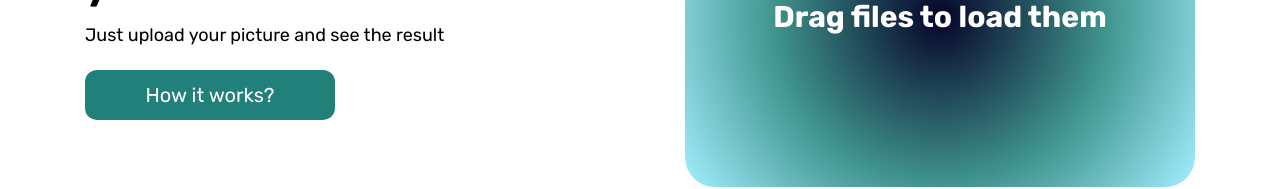
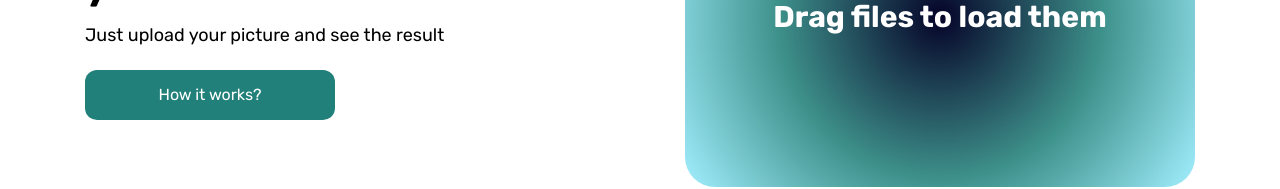
Before and after one commit to quarus-environment/quorus-frontend, a React (Create React App) app: page / in a window 1280 px wide. Shown: the part 391-580 px from the top of the page. Built offline with nearby package versions, Linux system fonts and the light colour scheme; a web font is replaced by a local one.

Commit message:
подправил верстку

```diff
--- a/src/pages/app/main/imageUploader/modal/modal.js
+++ b/src/pages/app/main/imageUploader/modal/modal.js
@@ -3,7 +3,12 @@ import "./modal.css";
 export function Modal({ active, setActive, model, mouseLink }) {
   return active ? (
     <div className="modal" onClick={() => setActive(false)}>
-      <p className="mouse_description">Это {model}!</p>
+      <p
+        className="mouse_description"
+        style={{ fontWeight: "bold", fontSize: "24px" }}
+      >
+        Это {model}!
+      </p>
       <div className="mouse_photo">
         <img
           className="mouse_pic"
--- a/src/pages/app/main/main.css
+++ b/src/pages/app/main/main.css
@@ -1,4 +1,4 @@
-*{
+* {
     font-family: 'Rubik', sans-serif;
 }
 
@@ -38,7 +38,7 @@
     background-color: rgba(33, 129, 122, 1.00);
     color: white;
     border: none;
-    font-size: 20px;
+    font-size: 16px;
 
     border-radius: 12px;
 }
--- a/src/pages/app/main/main.js
+++ b/src/pages/app/main/main.js
@@ -11,9 +11,11 @@ export const Main = () => {
         <div className="main__description__item2">
           Just upload your picture and see the result
         </div>
-        <button className="main__description__item3 main-button">
-          How it works?
-        </button>
+        <a href="#huy">
+          <button className="main__description__item3 main-button">
+            How it works?
+          </button>
+        </a>
       </div>
       <ImageUploader />
     </div>
```
Also changed, not shown: 1 other file (tests, documents, lock files or other folders).
